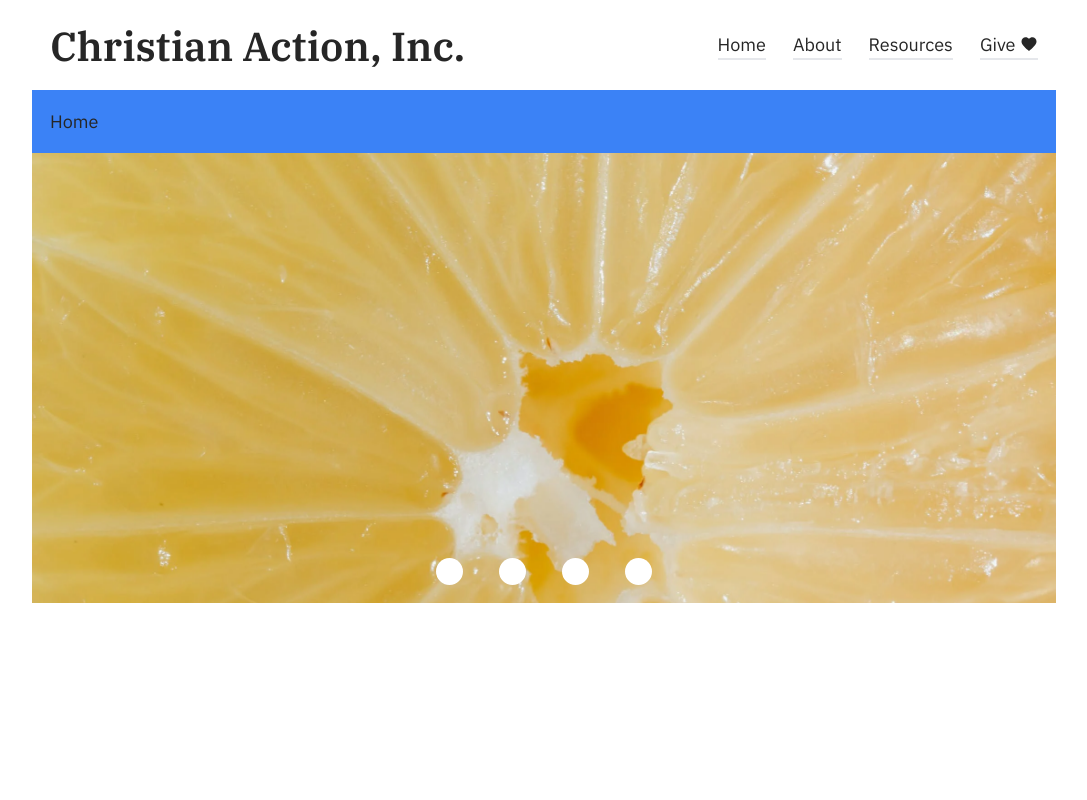
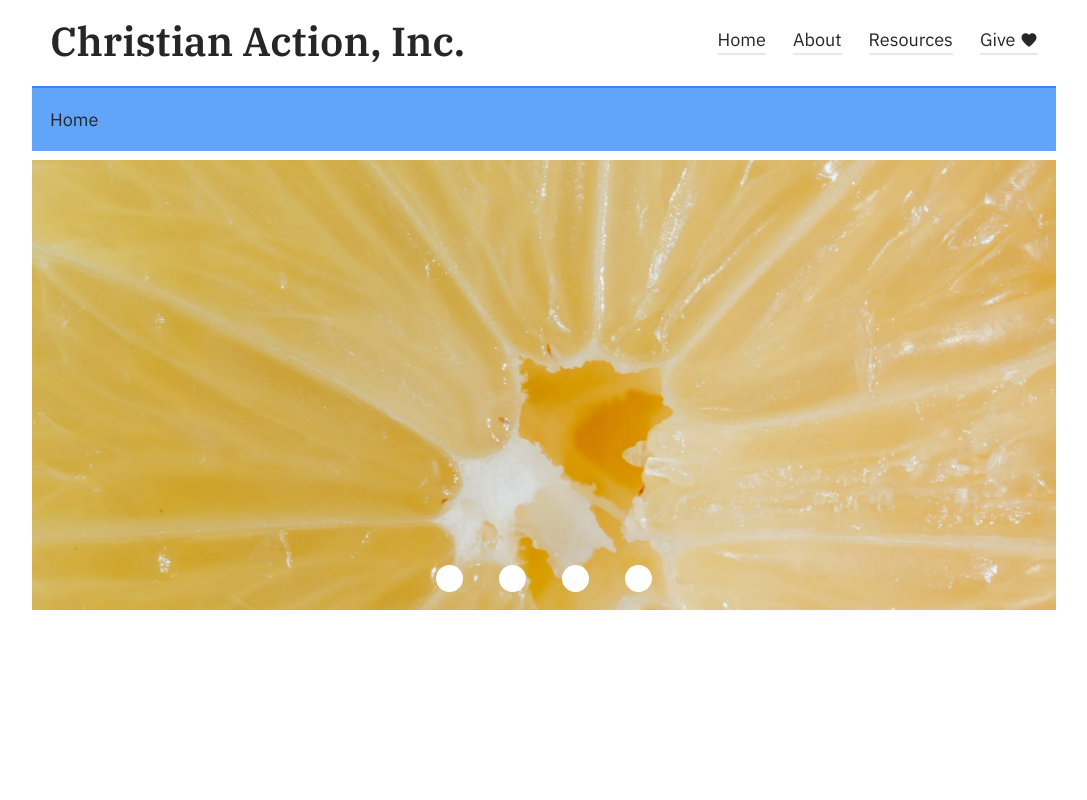
Before and after one commit to blaze-vincent/christian-action-2022, a Next.js app: page / in a window 1280 px wide. Shown: the top 800 px of the page, without its empty margins (96-1183 px from the left). Built offline with nearby package versions, Linux system fonts and the light colour scheme.

Commit message:
Move placeholder breadcrumb trail to header

```diff
--- a/components/header.js
+++ b/components/header.js
@@ -3,16 +3,31 @@ import Navbar from "./generic/navbar/navbar";
 
 export default function Header(){
   return (<header
-    className="flex px-4 py-1 sm:flex-row items-center flex-col sm:gap-4 justify-between w-full max-w-screen-lg m-auto"
+    className="w-full max-w-screen-lg m-auto flex flex-col gap-1 pb-2 text-neutral-800 "
   >
+
+    {/* 'logo' and navbar*/}
+    <div className="flex p-4 sm:flex-row items-center flex-col sm:gap-4 justify-between w-full">
       <Link href='/'>
         <a>
-        <h1 className="text-neutral-800 text-2xl whitespace-nowrap md:text-4xl font-medium font-ibm-serif py-4">
+          <h1 className="text-2xl relative hover:underline whitespace-nowrap md:text-4xl font-medium font-ibm-serif">
             Christian Action, Inc.
           </h1>
         </a>
       </Link>
 
       <Navbar />
+    </div>
+
+    {/* placeholder breadcrumb trail */}
+    <div
+      className="
+      w-full max-w-screen-lg m-auto p-4
+      bg-blue-400 text-neutral-800
+      border-t-2 border-blue-500
+      "
+    >
+      <p>Home</p>
+    </div>
   </header>)
 }
--- a/components/hero.js
+++ b/components/hero.js
@@ -2,11 +2,6 @@ import Carousel from "./generic/carousel/carousel";
 
 export default function Hero(){
   return <div className="w-full">
-    <div
-      className="w-full max-w-screen-lg bg-blue-500 m-auto p-4"
-    >
-      <p>Home</p>
-    </div>
     <Carousel />
   </div>
 }
```
Lines whose indentation alone changed are shown as unchanged.
